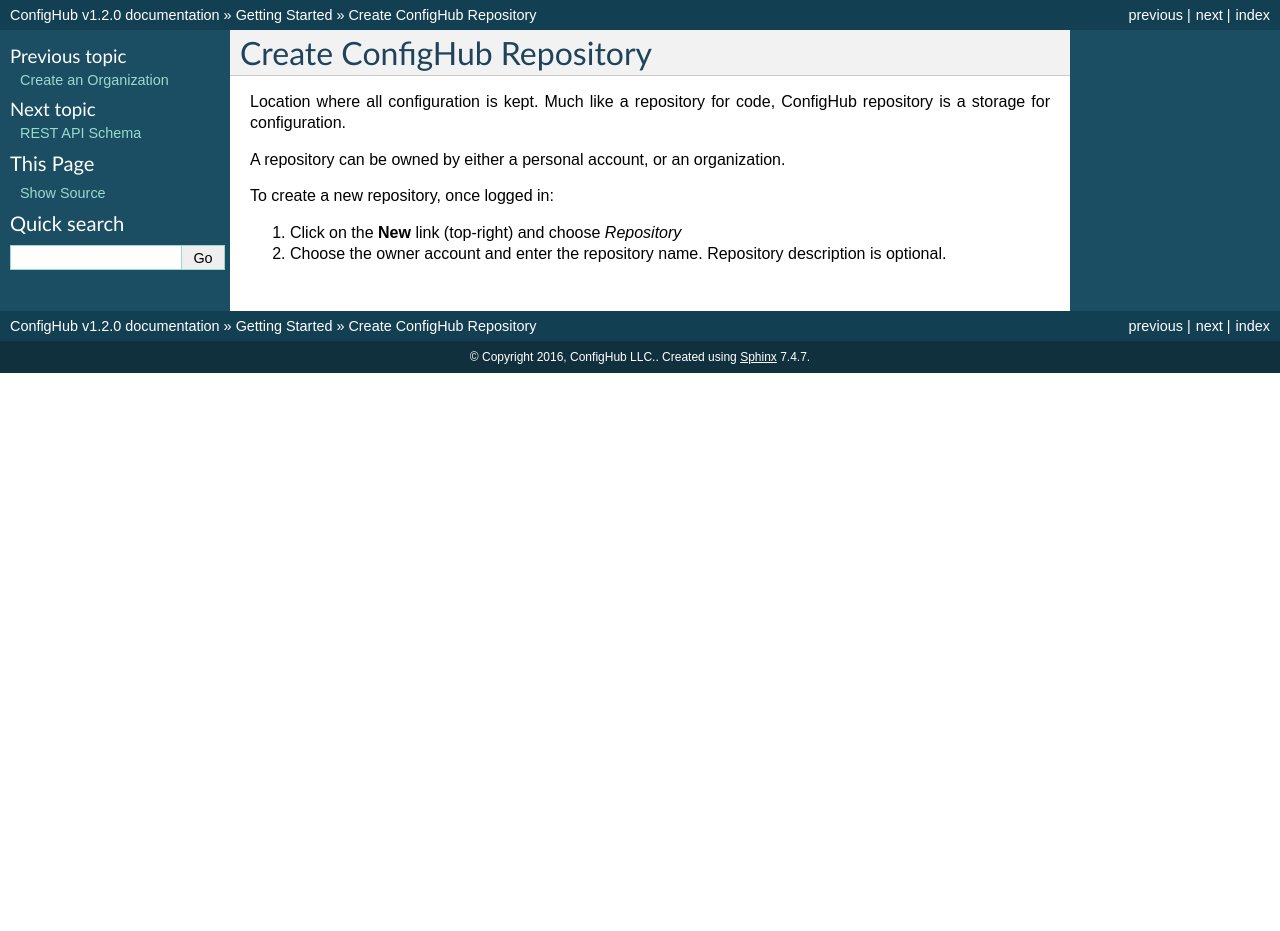
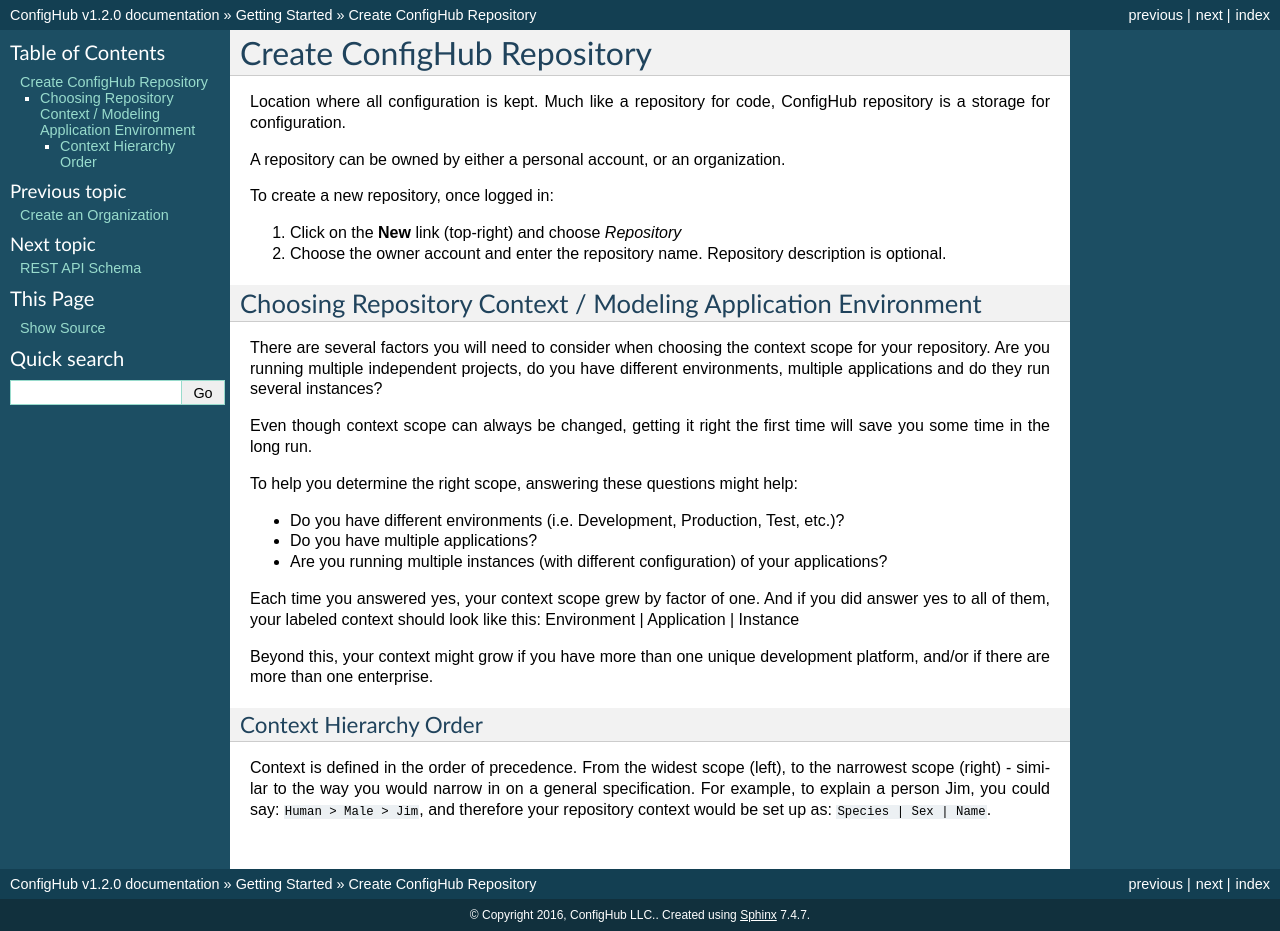
Before and after one commit to ConfigHubPub/Docs, a Sphinx documentation site: the page built from documentation/pages/getting_started/create_repository.rst, in a window 1280 px wide. Built offline with Sphinx 7.4.7, drawn with Linux system fonts in a browser that asks for light colours; before the commit the page ends 900 px from its top, so only the background shows below that.

Commit message:
converting documentation

```diff
--- a/documentation/pages/getting_started/create_repository.rst
+++ b/documentation/pages/getting_started/create_repository.rst
@@ -13,3 +13,37 @@ To create a new repository, once logged in:
 
 #. Click on the **New** link (top-right) and choose *Repository*
 #. Choose the owner account and enter the repository name.  Repository description is optional.
+
+.. _choosing_context:
+
+
+Choosing Repository Context / Modeling Application Environment
+--------------------------------------------------------------
+
+There are several factors you will need to consider when choosing the context scope for your
+repository. Are you running multiple independent projects, do you have different
+environments, multiple applications and do they run several instances?
+
+Even though context scope can always be changed, getting it right the first time will save
+you some time in the long run.
+
+To help you determine the right scope, answering these questions might help:
+
+* Do you have different environments (i.e. Development, Production, Test, etc.)?
+* Do you have multiple applications?
+* Are you running multiple instances (with different configuration) of your applications?
+
+Each time you answered yes, your context scope grew by factor of one. And if you did answer yes to all of them, your labeled context should look like this:  Environment | Application | Instance
+
+Beyond this, your context might grow if you have more than one unique development
+platform, and/or if there are more than one enterprise.
+
+
+
+Context Hierarchy Order
+~~~~~~~~~~~~~~~~~~~~~~~
+
+Context is defined in the order of precedence. From the widest scope (left), to the
+narrowest scope (right) - similar to the way you would narrow in on a general specification.
+For example, to explain a person Jim, you could say:  ``Human > Male > Jim``,
+and therefore your repository context would be set up as:  ``Species | Sex | Name``.
```
